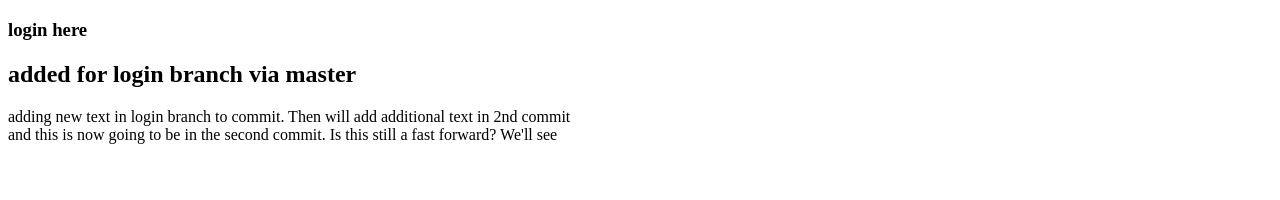
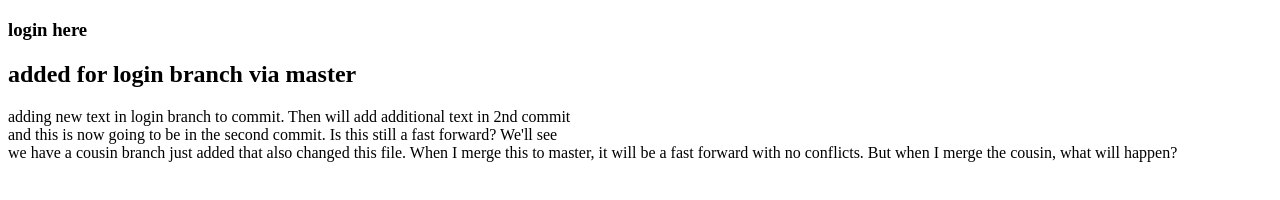
Before and after one commit to RimasJB/gitCrash, a plain HTML site: page login.html in a window 1280 px wide. Drawn offline with Linux system fonts and the light colour scheme.

Commit message:
changes to login

```diff
--- a/login.html
+++ b/login.html
@@ -10,5 +10,7 @@
     <h2>added for login branch via master</h2>
     <span>adding new text in login branch to commit.  Then will add additional text in 2nd commit</span>
     <div>and this is now going to be in the second commit.  Is this still a fast forward? We'll see</div>
+    <span>we have a cousin branch just added that also changed this file.  When I merge this to master,
+        it will be a fast forward with no conflicts.  But when I merge the cousin, what will happen?</span>
 </body>
 </html>
```
